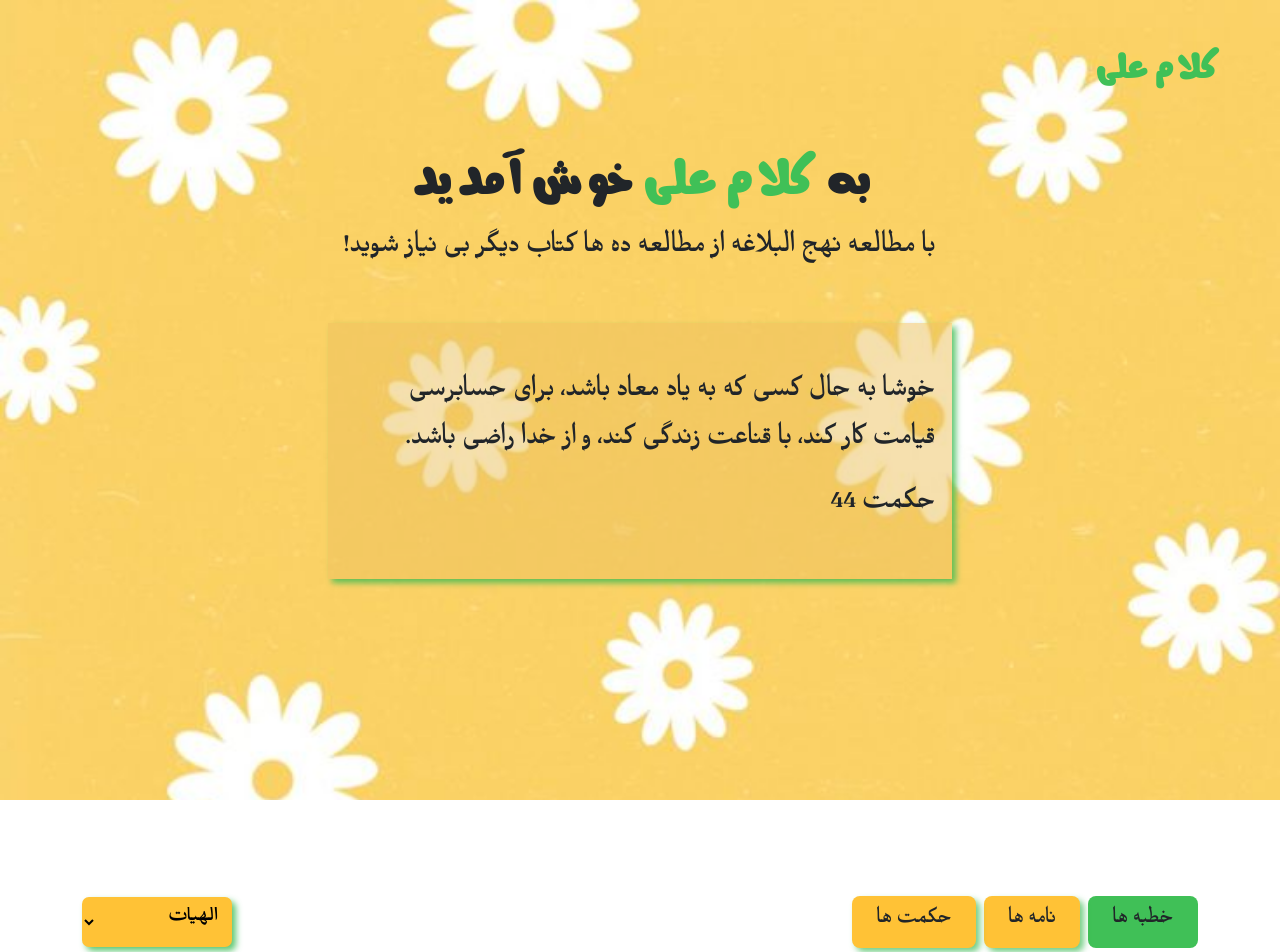
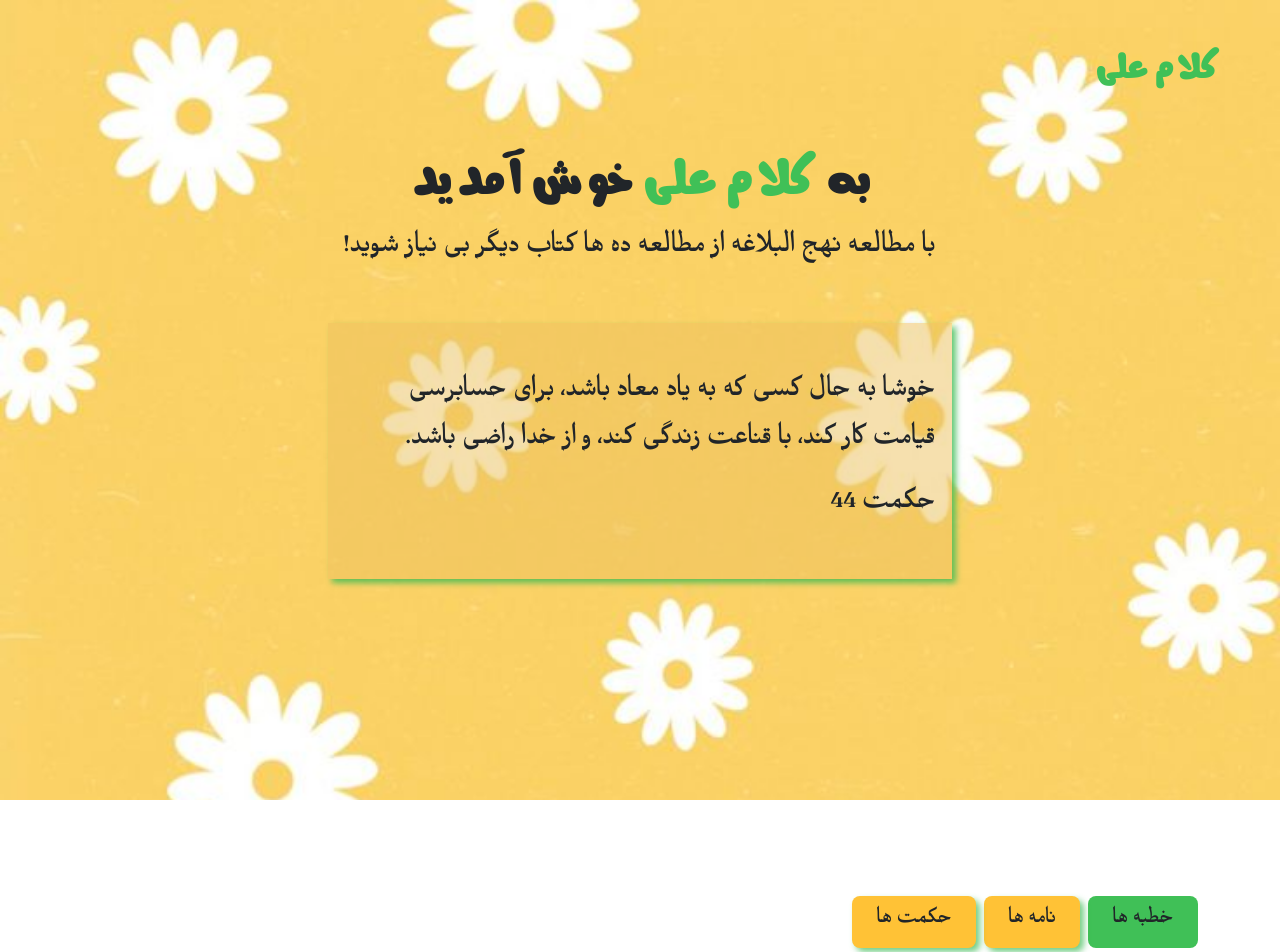
Before and after one commit to shukria-sultani/Imam-Ali-Sayings, a React (Vite) app in the folder Kalam-e-Ali/: page / in a window 1280 px wide. Shown: the top 952 px of the page. Built offline with nearby package versions, Linux system fonts and the light colour scheme.

Commit message:
Removed the CategoryDropdown Component.

```diff
--- a/Kalam-e-Ali/src/Components/CategoryButtons.jsx
+++ b/Kalam-e-Ali/src/Components/CategoryButtons.jsx
@@ -53,10 +53,6 @@ export default function CategoryButtons({activeCategory, onCategoryClick }) {
             </button>
           </div>
 
-          <div className="dropdown">
-            <CategoryDropdown></CategoryDropdown>
-          </div>
-
         </div>
       </div>
     </>
```
